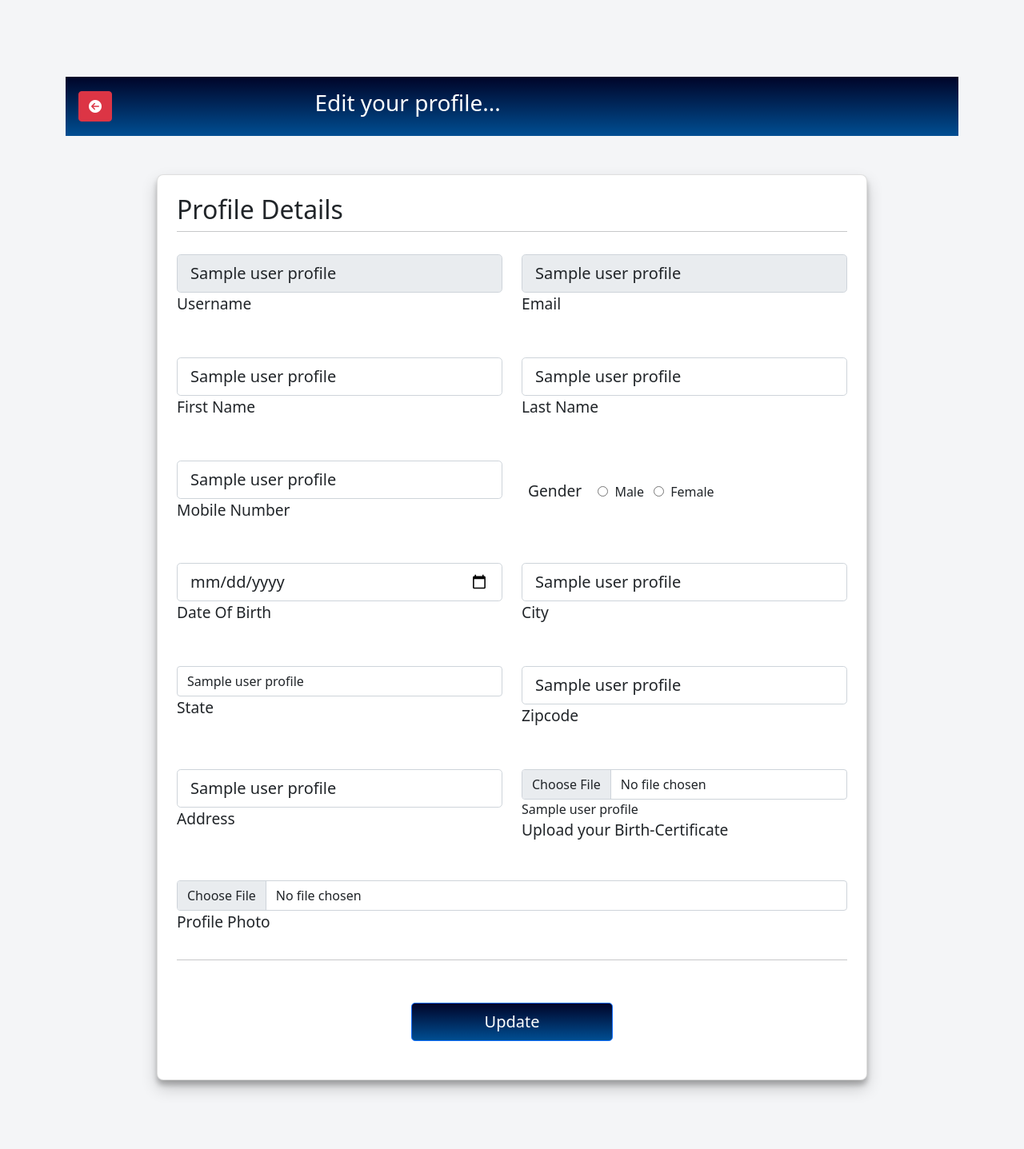
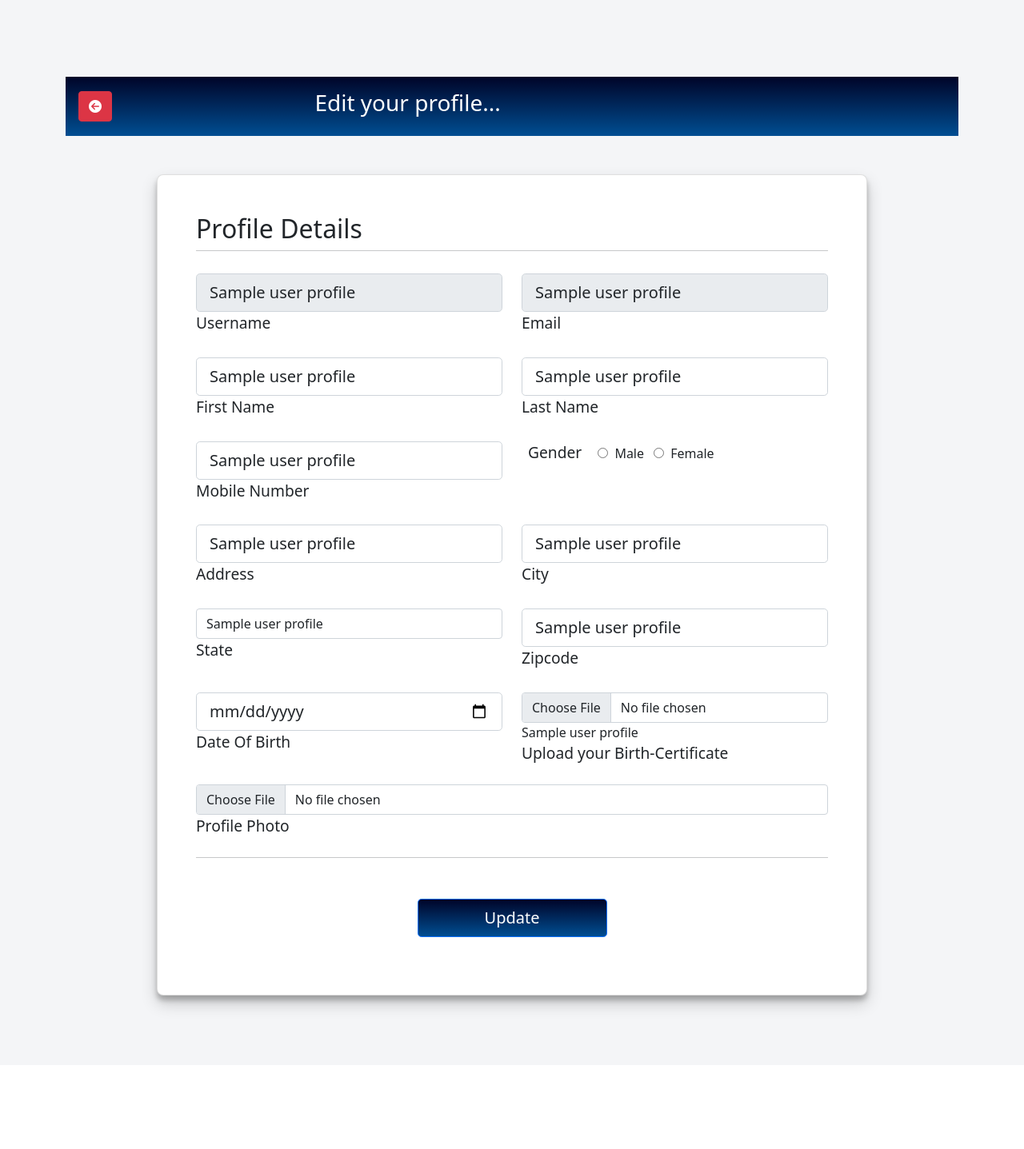
Before and after one commit to JanviParmar7/Python-Assignment-1, a Flask app: page /update-user-profile/user_id in a window 1280 px wide. Shown: the whole page at 80% size. After the commit the page ends 1272 px from the top, so only its background shows below. Run offline with Flask 2, Linux system fonts and the light colour scheme; the visitor is signed in with stand-in values (Sample User, id 1); a database or web service that is not in the repository returns one stand-in record (values such as "Sample title"); some libraries are stand-ins or nearby versions.

Commit message:
Apply placeholder of state

```diff
--- a/templates/user_edit.html
+++ b/templates/user_edit.html
@@ -16,21 +16,13 @@
 
       <div class="row d-flex justify-content-center align-items-center ">
             <div class="col user-edit-form">
-                <div class="card " style="border-radius: .5rem;">
+                <div class="card" style="border-radius: .5rem;">
 
-                    <div class="card-body p-4">
+                    <div class="card-body p-4 p-lg-5">
                         <h2>Profile Details</h2>
                         <hr class="mt-0 mb-4">
 
                         <form action="{{ url_for('updateuser') }}" onsubmit="return !!(CheckMobileNumber() & underAgeValidate() & emptyFname() & emptyLname() & emptyUname() & emptyEmail() & emptyAddress()  & emptyCity() & emptyState() & isZipCode() & fileValidation() & photoValidation())" enctype="multipart/form-data" method="post">
-
-<!--                             <div class="upload">-->
-<!--                             <img src="static/img/images2.png" class="img-fluid my-5 user-logo" alt="logo">-->
-<!--                             <div class="round">-->
-<!--                                 <input type="file" >-->
-<!--                                 <i class="fa fa-camera fa-2x" style="color: #fff;"></i>-->
-<!--                             </div>-->
-<!--                            </div>-->
 
                             <div class="form-outline mb-4">
                                 <input type="hidden" name="id" class="form-control form-control-lg" value="{{data[0] or '' }}" />
@@ -40,16 +32,16 @@
                             </div>
 
                             <div class="row pt-1">
-                                <div class="col-6 mb-3">
-                                     <div class="form-outline mb-4">
+                                <div class="col-6 ">
+                                     <div class="form-outline mb-3">
                                         <input type="text" name="username" id="unm" class="form-control form-control-lg" value="{{data[16] or '' }}" readonly  />
                                         <label class="form-label">Username</label><br>
                                          <span id="unmmsg" class="error"></span>
                                     </div>
 
                                 </div>
-                                <div class="col-6 mb-3">
-                                    <div class="form-outline mb-4">
+                                <div class="col-6 ">
+                                    <div class="form-outline mb-3">
                                         <input type="text" name="email" id="em" class="form-control form-control-lg" value="{{data[15] or '' }}" readonly/>
                                         <label class="form-label">Email</label><br>
                                          <span id="emailmsg" class="error"></span>
@@ -59,15 +51,15 @@
                             </div>
 
                             <div class="row pt-1">
-                                <div class="col-6 mb-3">
-                                   <div class="form-outline mb-4">
+                                <div class="col-6 ">
+                                   <div class="form-outline mb-3">
                                         <input type="text" name="fname" id="fnm" class="form-control form-control-lg" value="{{data[2] or '' }}" placeholder="First name" />
                                         <label class="form-label" >First Name</label><br>
                                         <span id="fnmmsg" class="error"></span>
                                     </div>
                                 </div>
-                                <div class="col-6 mb-3">
-                                    <div class="form-outline mb-4">
+                                <div class="col-6 ">
+                                    <div class="form-outline mb-3">
                                         <input type="text" name="lname" id="lnm" class="form-control form-control-lg" value="{{data[3] or '' }}" placeholder="Last name" />
                                         <label class="form-label">Last Name</label><br>
                                         <span id="lnmmsg" class="error"></span>
@@ -76,8 +68,8 @@
                             </div>
 
                             <div class="row pt-1">
-                                <div class="col-6 mb-3">
-                                    <div class="form-outline mb-4">
+                                <div class="col-6 ">
+                                    <div class="form-outline mb-3">
                                         <input type="tel" name="mobile" placeholder="Mobile No." id="mo_no" class="form-control form-control-lg" value="{{data[5] or '' }}" />
                                         <label class="form-label">Mobile Number</label><br>
                                         <span id="msg" class="error"></span>
@@ -85,8 +77,8 @@
 
                                 </div>
 
-                                <div class="col-6 mb-3">
-                                    <div class="form-group mb-5 mt-4">
+                                <div class="col-6 ">
+                                    <div class="form-group mb-3" id="gender">
                                         <label class="form-label mx-2" >Gender</label>
                                         <input name="gender" type="radio" value="male" id="m" class="mx-2" />Male
                                         <input name="gender" type="radio" value="female" id="f" class="mx-2" />Female
@@ -96,15 +88,16 @@
                             </div>
 
                             <div class="row pt-1">
-                                    <div class="col-6 mb-3">
-                                        <div class="form-outline mb-4">
-                                            <input type="date" name="dob" id="db" class="form-control form-control-lg" value="{{data[4] or '' }}" placeholder="Date of Birth" />
-                                            <label class="form-label">Date Of Birth</label><br>
-                                            <span id="bdate" class="error"></span>
-                                        </div>
+                                <div class="col-6 ">
+                                    <div class="form-outline mb-3">
+                                        <input type="text" name="address" id="add" class="form-control form-control-lg" value="{{data[7] or '' }}" placeholder="Address" />
+                                        <label class="form-label">Address</label><br>
+                                        <span id="addmsg" class="error"></span>
                                     </div>
-                                    <div class="col-6 mb-3 ">
-                                        <div class="form-outline mb-4 ">
+                                </div>
+
+                                    <div class="col-6">
+                                        <div class="form-outline mb-3">
                                             <input type="text" name="city" id="ct" class="form-control form-control-lg" value="{{data[8] or '' }}" placeholder="City" />
                                             <label class="form-label">City</label><br>
                                             <span id="ctmsg" class="error"></span>
@@ -113,10 +106,16 @@
                             </div>
 
                             <div class="row pt-1">
-                                <div class="col-6 mb-3">
-                                    <div class="form-outline mb-4">
+                                <div class="col-6 ">
+                                    <div class="form-outline mb-3">
                                         <select id="st" name="state" class="form-control" value="{{data[9] or '' }}">
-                                            <option value="{{data[9] or '' }}" selected>{{data[9] or '' }}</option>
+                                            <option value="{{data[9] or '' }}" selected>
+                                                {% if data[9] != None %}
+                                                    {{data[9] or '' }}
+                                                {% else %}
+                                                     Select State
+                                                {% endif %}
+                                            </option>
                                             <option value="Andaman and Nicobar Islands">Andaman and Nicobar Islands</option>
                                             <option value="Andhra Pradesh">Andhra Pradesh</option>
                                             <option value="Arunachal Pradesh">Arunachal Pradesh</option>
@@ -159,8 +158,8 @@
                                         <span id="stmsg" class="error"></span>
                                     </div>
                                 </div>
-                                <div class="col-6 mb-3">
-                                    <div class="form-outline mb-4">
+                                <div class="col-6 ">
+                                    <div class="form-outline mb-3">
                                         <input type="text" placeholder="Zipcode" id="zcode1" name="zipcode" class="form-control form-control-lg" value="{{data[10] or '' }}" />
                                         <label class="form-label">Zipcode</label><br>
                                         <span id="zip" class="error"></span>
@@ -169,25 +168,25 @@
                             </div>
 
                             <div class="row  pt-1">
-                                <div class="col-6 mb-3">
-                                    <div class="form-outline mb-4 ">
-                                        <input type="text" name="address" id="add" class="form-control form-control-lg" value="{{data[7] or '' }}" placeholder="Address" />
-                                        <label class="form-label">Address</label><br>
-                                        <span id="addmsg" class="error"></span>
+                                 <div class="col-6 ">
+                                        <div class="form-outline mb-3">
+                                            <input type="date" name="dob" id="db" class="form-control form-control-lg" value="{{data[4] or '' }}" placeholder="Date of Birth" />
+                                            <label class="form-label">Date Of Birth</label><br>
+                                            <span id="bdate" class="error"></span>
+                                        </div>
                                     </div>
-                                </div>
-                                <div class="col-6 mb-3">
-                                    <div class="form-outline mb-4 ">
-                                        <input type="file" name="file" id="file" class="form-control form-control" autocomplete="off">
-                                        <span>{{data[13] or '' }}</span>
+                                <div class="col-6">
+                                    <div class="form-outline mb-3">
+                                        <input type="file" name="pdf" id="pdf" class="form-control form-control" autocomplete="off">
+                                        <span>{{data[13] or '' }}</span><br>
                                         <label class="form-label">Upload your Birth-Certificate</label><br>
                                         <span id="filemsg" class="error"></span>
                                     </div>
                                 </div>
                             </div>
 
-                             <div class="form-outline mb-4 ">
-                                 <input type="file" name="pfile" id="pfile" class="form-control form-control" autocomplete="off">
+                             <div class="form-outline mb-3 ">
+                                 <input type="file" name="photo" id="file" class="form-control form-control" autocomplete="off">
                                  <label class="form-label">Profile Photo</label><br>
                                  <span id="photomsg" class="error"></span>
                              </div>
```
